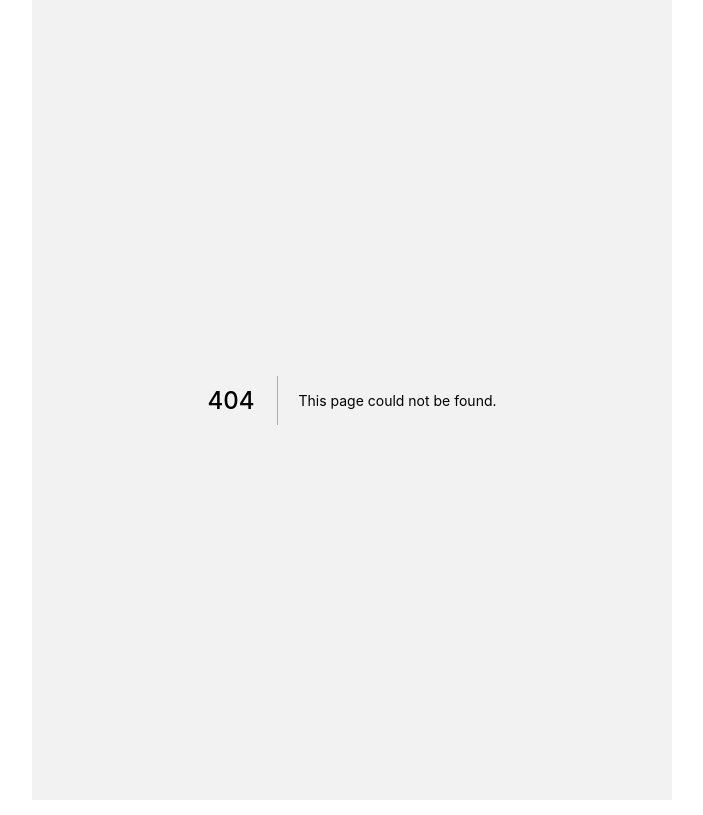
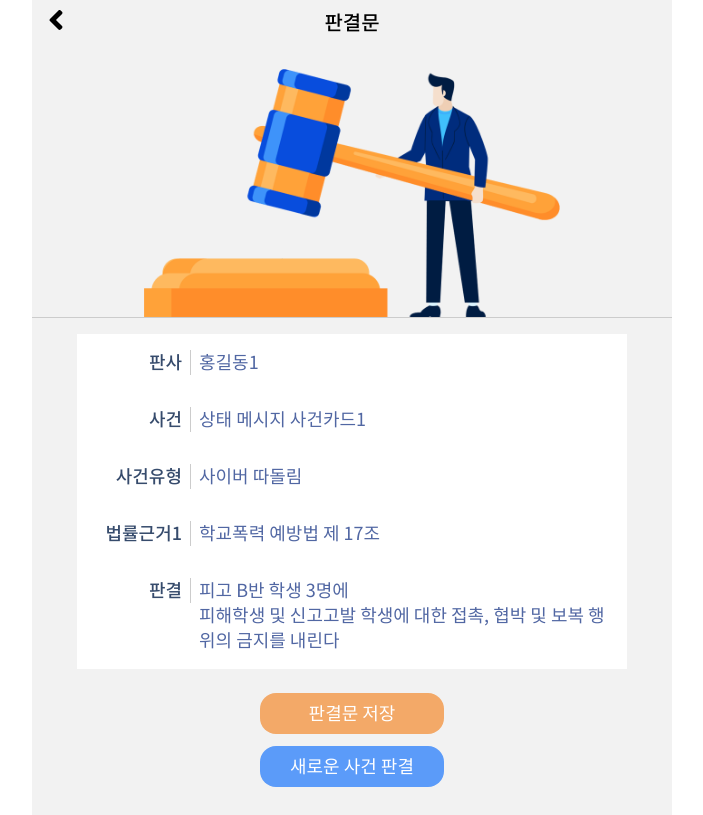
Before and after one commit to myungjaeyu/law, a Next.js app: page /sentencing in a window 1280 px wide. Before the commit this address had no page. Shown: the whole page, without its empty margins (288-991 px from the left). Built offline with nearby package versions, Linux system fonts and the light colour scheme.

Commit message:
feat: add sentencing page.

```diff
--- /dev/null
+++ b/pages/sentencing.tsx
@@ -0,0 +1,194 @@
+import styled from '@emotion/styled'
+import Link from 'next/link'
+import { useRouter } from 'next/router'
+
+import { media } from '../config/styles'
+
+const IndexPage = () => {
+
+    const router = useRouter()
+
+    const handleCapture = () => {
+        alert('log')
+    }
+
+    const handleNextPage = () => {
+
+        router.push('/info/3')
+
+    }
+
+    return (
+        <div>
+
+            <Header>
+                <HeaderItemPadding>
+                    <Link passHref href='/'>
+                        <BackIcon src='/icons/angle-left-solid.svg' />
+                    </Link>
+                </HeaderItemPadding>
+                <HeaderItemPadding>
+                    <Title>판결문</Title>
+                </HeaderItemPadding>
+                <HeaderItemPadding />
+            </Header>
+
+            <Main>
+                <MainLogo src='/images/E_기타_이미지/판결_이미지.png' />
+            </Main>
+
+            <Card>
+                <Label>판사</Label>
+                <Text>홍길동1</Text>
+            </Card>
+
+            <Card>
+                <Label>사건</Label>
+                <Text>상태 메시지 사건카드1</Text>
+            </Card>
+
+            <Card>
+                <Label>사건유형</Label>
+                <Text>사이버 따돌림</Text>
+            </Card>
+
+            <Card>
+                <Label>법률근거1</Label>
+                <Text>학교폭력 예방법 제 17조</Text>
+            </Card>
+
+            <Card>
+                <Label>판결</Label>
+                <Text>
+                    {
+                        `피고 B반 학생 3명에
+피해학생 및 신고고발 학생에 대한 접촉, 협박 및 보복 행위의 금지를 내린다
+`}
+                </Text>
+            </Card>
+
+            <Center>
+                <Button
+                    onClick={handleCapture}
+                >
+                    판결문 저장
+                </Button>
+                <Button
+                    background={'#5B9BF9'}
+                    onClick={handleNextPage}
+                >
+                    새로운 사건 판결
+                </Button>
+            </Center>
+
+        </div>
+    )
+}
+
+const Header = styled.div`
+display: flex;
+justify-content: space-between;
+align-items: center;
+width: 95%;
+height: 45px;
+margin-bottom: 16px;
+margin: auto;
+`
+
+const HeaderItemPadding = styled.div`
+width: 25%;
+
+&:nth-child(2) {
+  width: 50%;
+}
+`
+
+const BackIcon = styled.img`
+width: 16px;
+cursor: pointer;
+`
+
+const Title = styled.div`
+font-size: 20px;
+font-weight: 500;
+text-align: center;
+`
+
+const MainLogo = styled.img`
+width: 65%;
+margin: auto;
+margin-top: 16px;
+`
+
+const Main = styled.div`
+width: 100%;
+display: flex;
+justify-content: center;
+margin-top: 8px;
+margin-bottom: 16px;
+border-bottom: 1px solid #ccc;
+`
+
+const Card = styled.div`
+background: #fff;
+display: flex;
+width: 95%;
+max-width: 550px;
+margin: auto;
+padding: 16px 0;
+font-size: 18px;
+`
+const Label = styled.div`
+height: fit-content;
+text-align: right;
+font-weight: 500;
+color: #364B6C;
+border-right: 1px solid #ccc;
+margin-right: 8px;
+padding-right: 8px;
+width: 30%;
+
+${media.phone} {
+    width: 20%;
+}
+`
+
+const Text = styled.div`
+color: #5167A3;
+padding-right: 8px;
+white-space: pre-wrap;
+word-wrap: break-word;
+width: 70%;
+
+${media.phone} {
+    width: 80%
+}
+`
+
+const Center = styled.div`
+width: 100%;
+display: flex;
+align-items: center;
+justify-content: center;
+flex-direction: column;
+margin-top: 24px;
+padding-bottom: 16px;
+`
+
+type ButtonProps = {
+    background?: string
+}
+
+const Button = styled.div`
+background: ${({ background }: ButtonProps) => background ? background : '#F3A968'};
+color: #fff;
+font-size: 18px;
+padding: 8px 12px;
+width: 160px;
+text-align: center;
+border-radius: 16px;
+cursor: pointer;
+margin-bottom: 12px;
+`
+
+export default IndexPage
```
